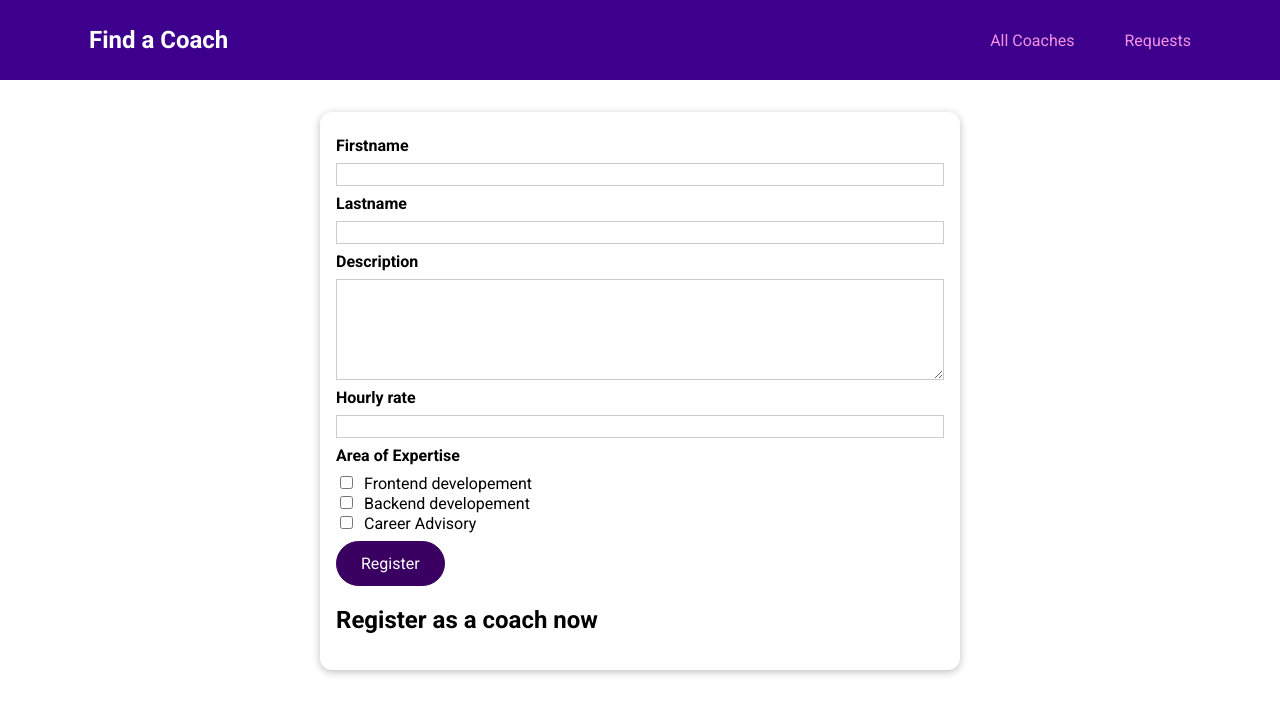
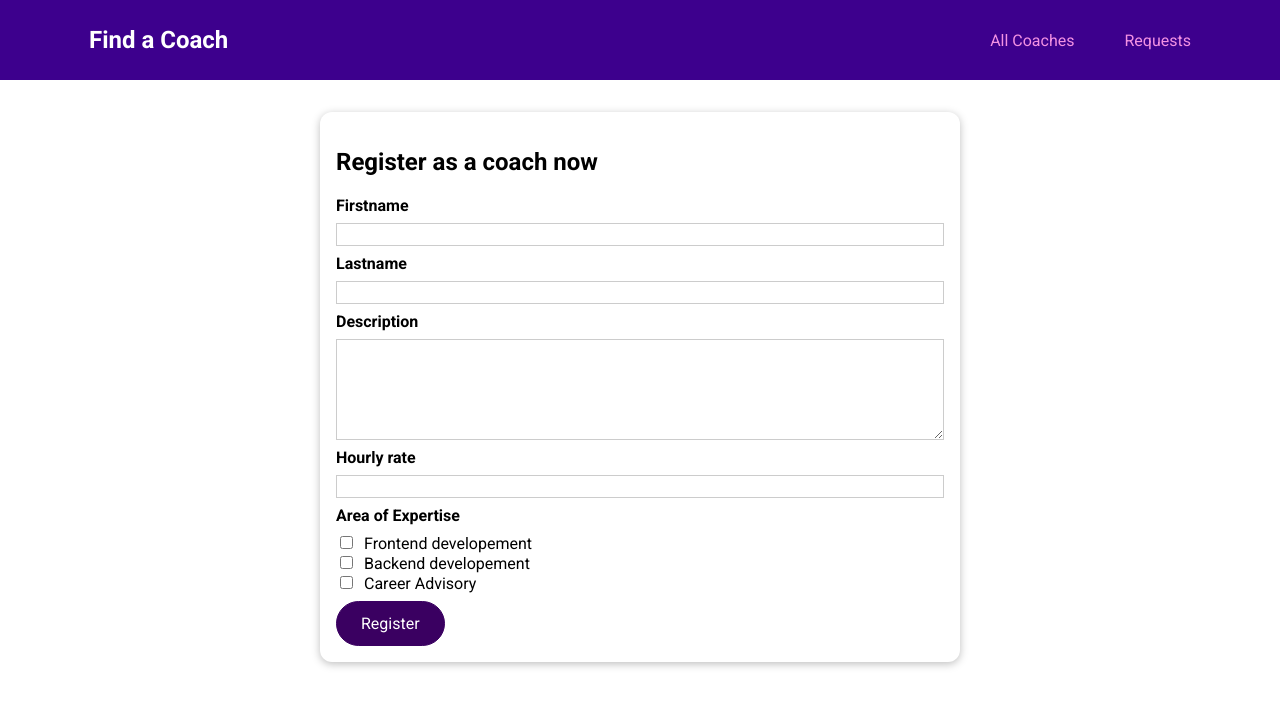
Before and after one commit to amine-cheraitia/testPrjVue, a Vue app: page /register in a window 1280 px wide. Shown: the top 714 px of the page. Built offline with nearby package versions, Linux system fonts and the light colour scheme.

Commit message:
fix coach register

```diff
--- a/src/pages/coaches/CoachRegister.vue
+++ b/src/pages/coaches/CoachRegister.vue
@@ -1,9 +1,9 @@
 <template>
   <section>
     <base-card>
+      <h2>Register as a coach now</h2>
       <coach-register @submit-data="savedData"></coach-register>
-      <h2>Register as a coach now</h2></base-card
-    >
+    </base-card>
   </section>
 </template>
 
```
